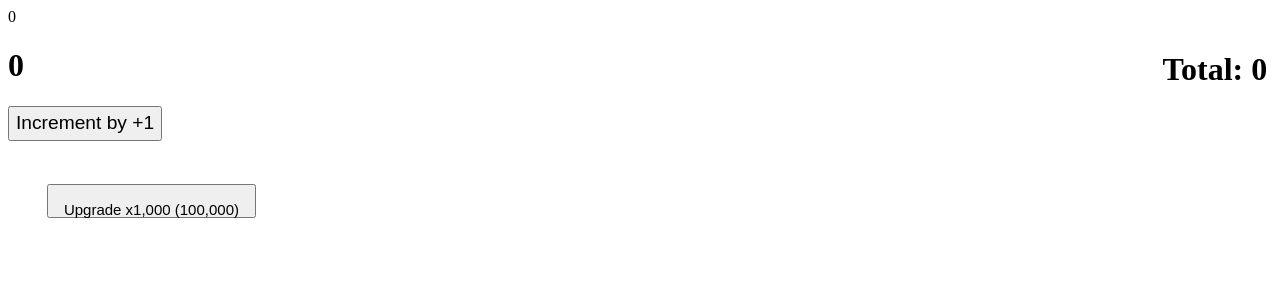
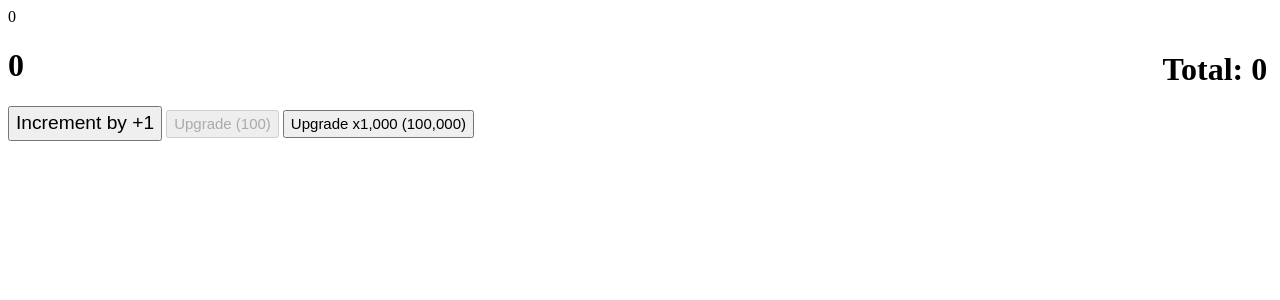
Before and after one commit to TheCarrotCutter/Number-Incrementator, a Flask app: page / in a window 1280 px wide. Shown: the top 300 px of the page. Run offline with Flask 2, Linux system fonts and the light colour scheme.

Commit message:
Update styles.css

```diff
--- a/api/static/styles.css
+++ b/api/static/styles.css
@@ -24,17 +24,3 @@ button {
     width: auto;
     height: 28px;
 }
-
-.upgrade_button_100 {
-    position: fixed;
-    top: 23%;
-    right: 80%;
-    padding: 15px;
-}
-
-.upgrade_button_1000 {
-    position: fixed;
-    top: 23%;
-    right: 80%;
-    padding: 15px;
-}
```
